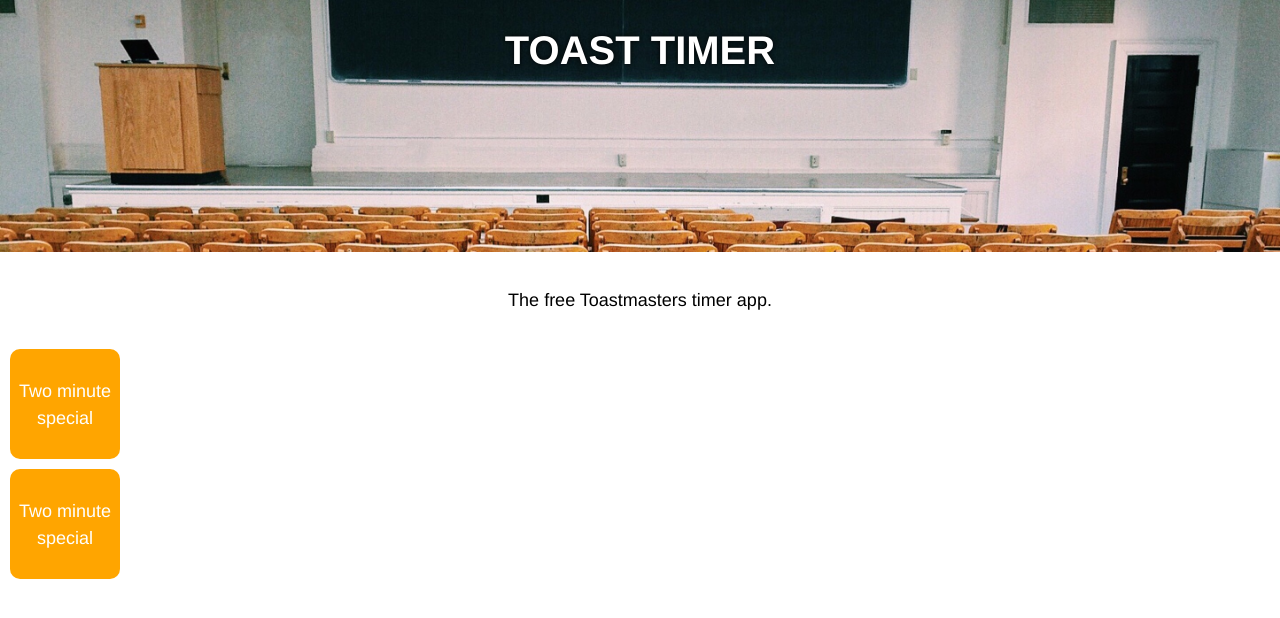
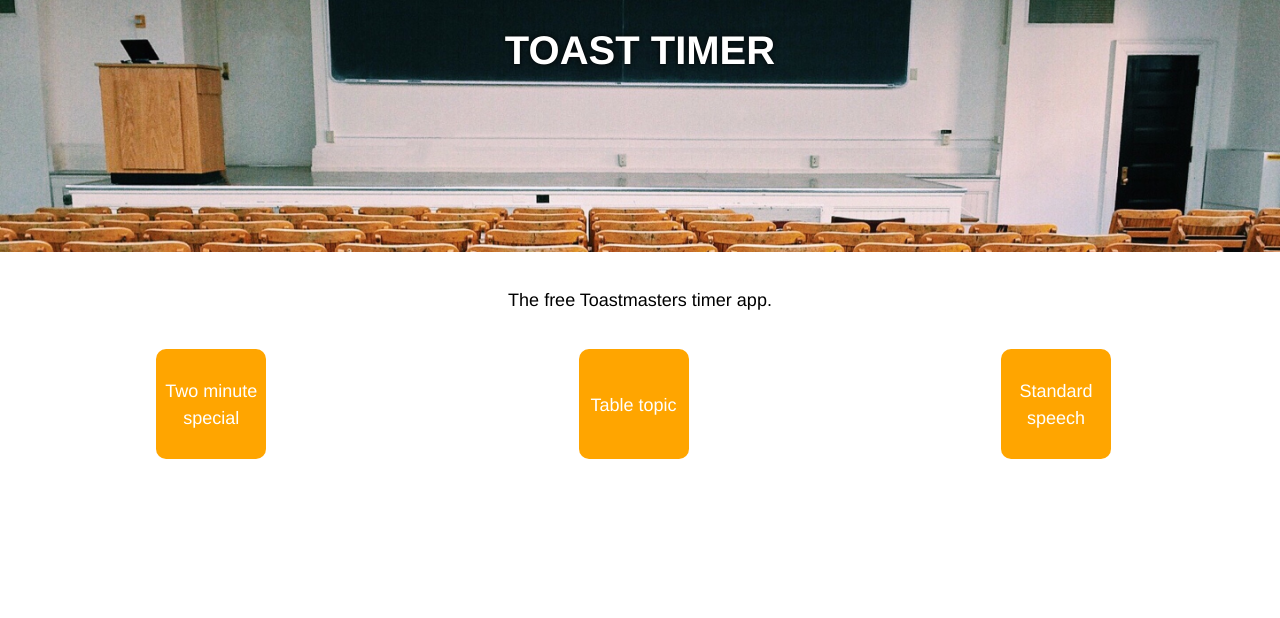
Before and after one commit to akostibas/toasttimer, a React (Create React App) app: page / in a window 1280 px wide. Shown: the top 618 px of the page. Built offline with nearby package versions, Linux system fonts and the light colour scheme.

Commit message:
update buttons

```diff
--- a/src/App.css
+++ b/src/App.css
@@ -20,3 +20,18 @@
   font-size: large;
   padding: 20px;
 }
+
+.column-third {
+  float: left;
+  width: 33%;
+}
+
+.row {
+  margin: auto;
+}
+
+.row:after {
+  content: "";
+  display: table;
+  clear: both;
+}
--- a/src/App.js
+++ b/src/App.js
@@ -14,10 +14,17 @@
         <p className="App-intro">
           The free Toastmasters timer app.
         </p>
-        <p>
-          <SpeechButton />
-          <SpeechButton />
-        </p>
+        <div className="row">
+          <div className="column-third">
+            <SpeechButton name="Two minute special" />
+          </div>
+          <div className="column-third">
+            <SpeechButton name="Table topic" />
+          </div>
+          <div className="column-third">
+            <SpeechButton name="Standard speech" />
+          </div>
+        </div>
       </div>
     );
   }
--- a/src/speech_buttons/speechButton.css
+++ b/src/speech_buttons/speechButton.css
@@ -5,7 +5,8 @@
   text-align: center;
   border-radius: 10px;
   padding: 5px;
-  margin: 10px;
+  /* Center button in container */
+  margin: auto;
   width: 100px;
   height: 100px;
   line-height: 100px;
--- a/src/speech_buttons/speechButton.js
+++ b/src/speech_buttons/speechButton.js
@@ -11,7 +11,7 @@
     return (
       <div className="SpeechButton" onClick={ this.sayHi }>
         <p>
-          Two minute special
+          {this.props.name}
         </p>
       </div>
     );
```
